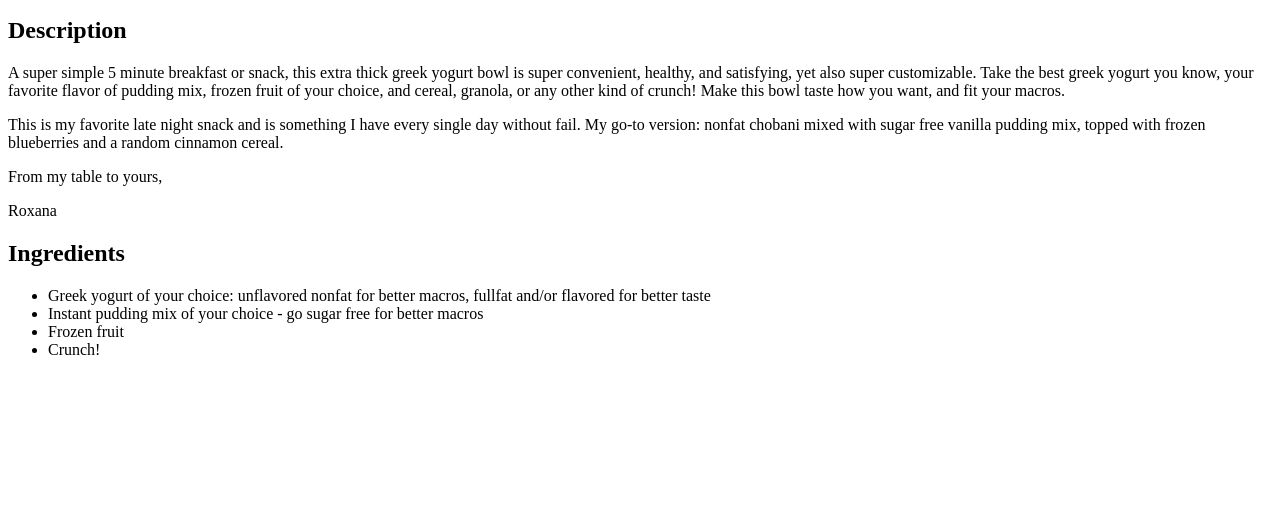
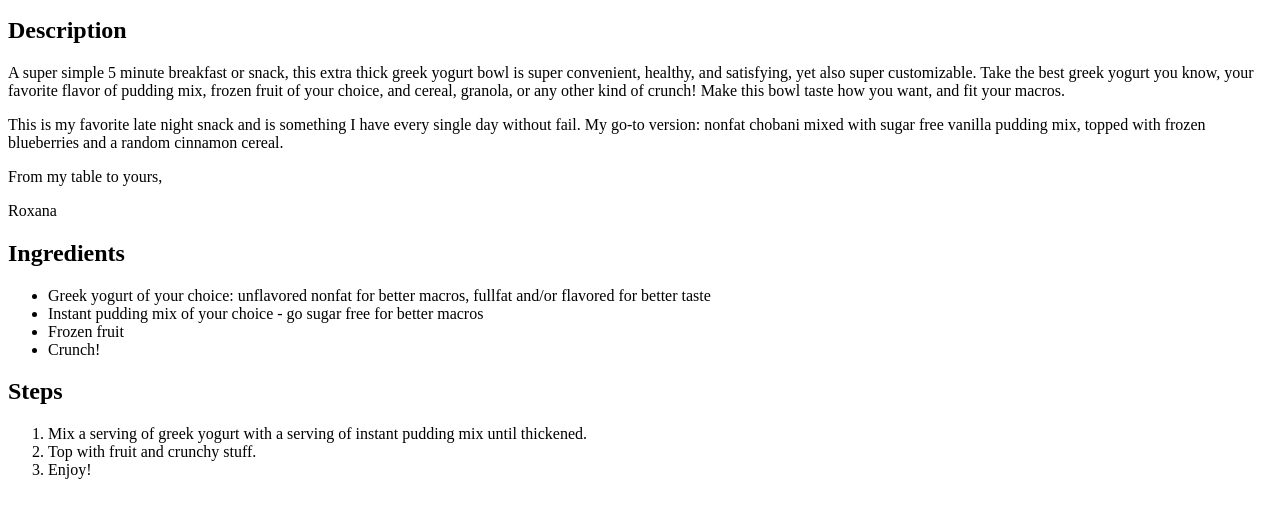
Before and after one commit to roxeg12/odin-recipes, a plain HTML site: page recipes/yogurt.html in a window 1280 px wide. Shown: the part 101-618 px from the top of the page. Drawn offline with Linux system fonts and the light colour scheme.

Commit message:
Write yogurt steps

```diff
--- a/recipes/yogurt.html
+++ b/recipes/yogurt.html
@@ -28,5 +28,12 @@
         <li>Crunch!</li>
 
     </ul>
+
+    <h2>Steps</h2>
+    <ol>
+        <li>Mix a serving of greek yogurt with a serving of instant pudding mix until thickened.</li>
+        <li>Top with fruit and crunchy stuff.</li>
+        <li>Enjoy!</li>
+    </ol>
 </body>
 </html>
```
